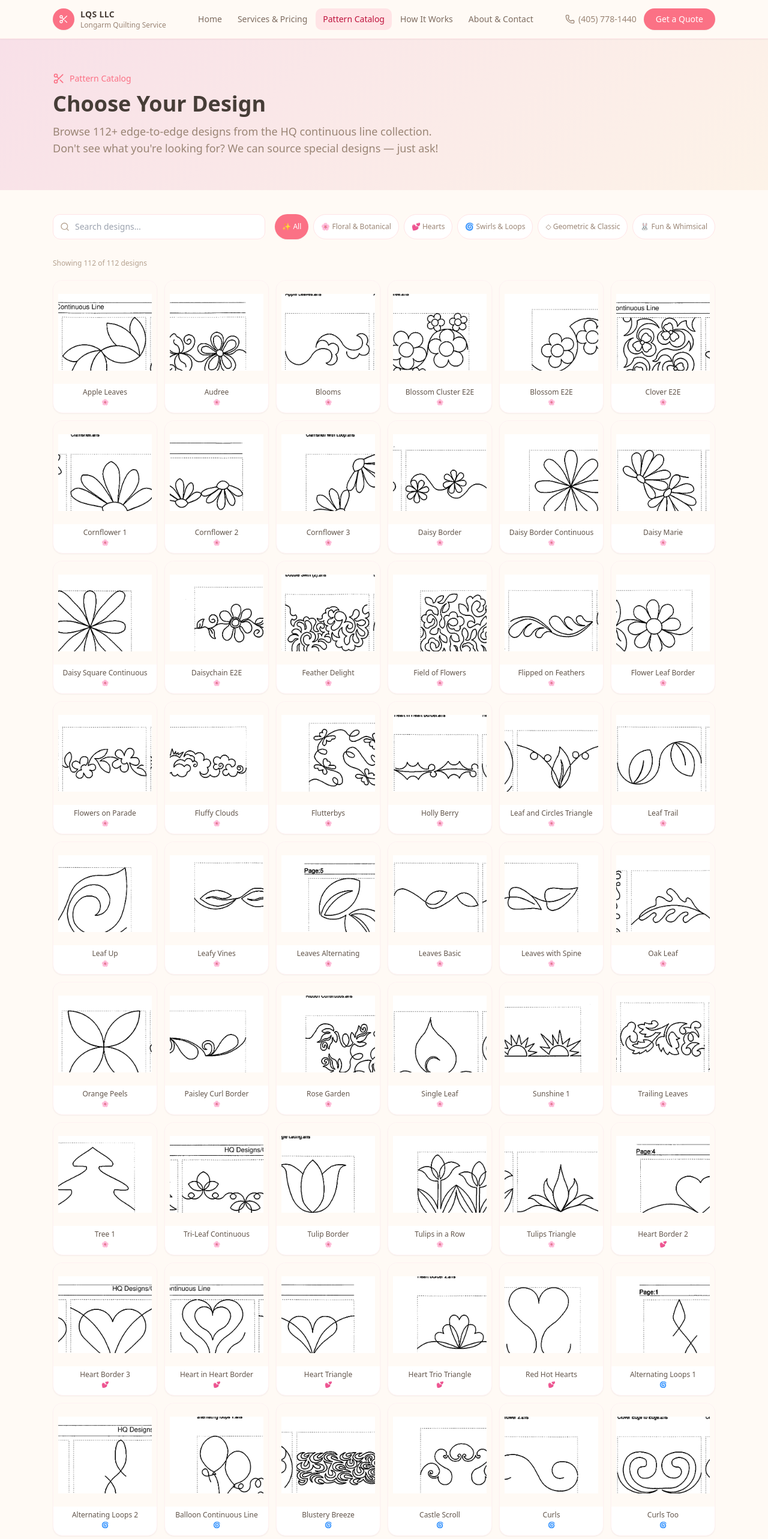
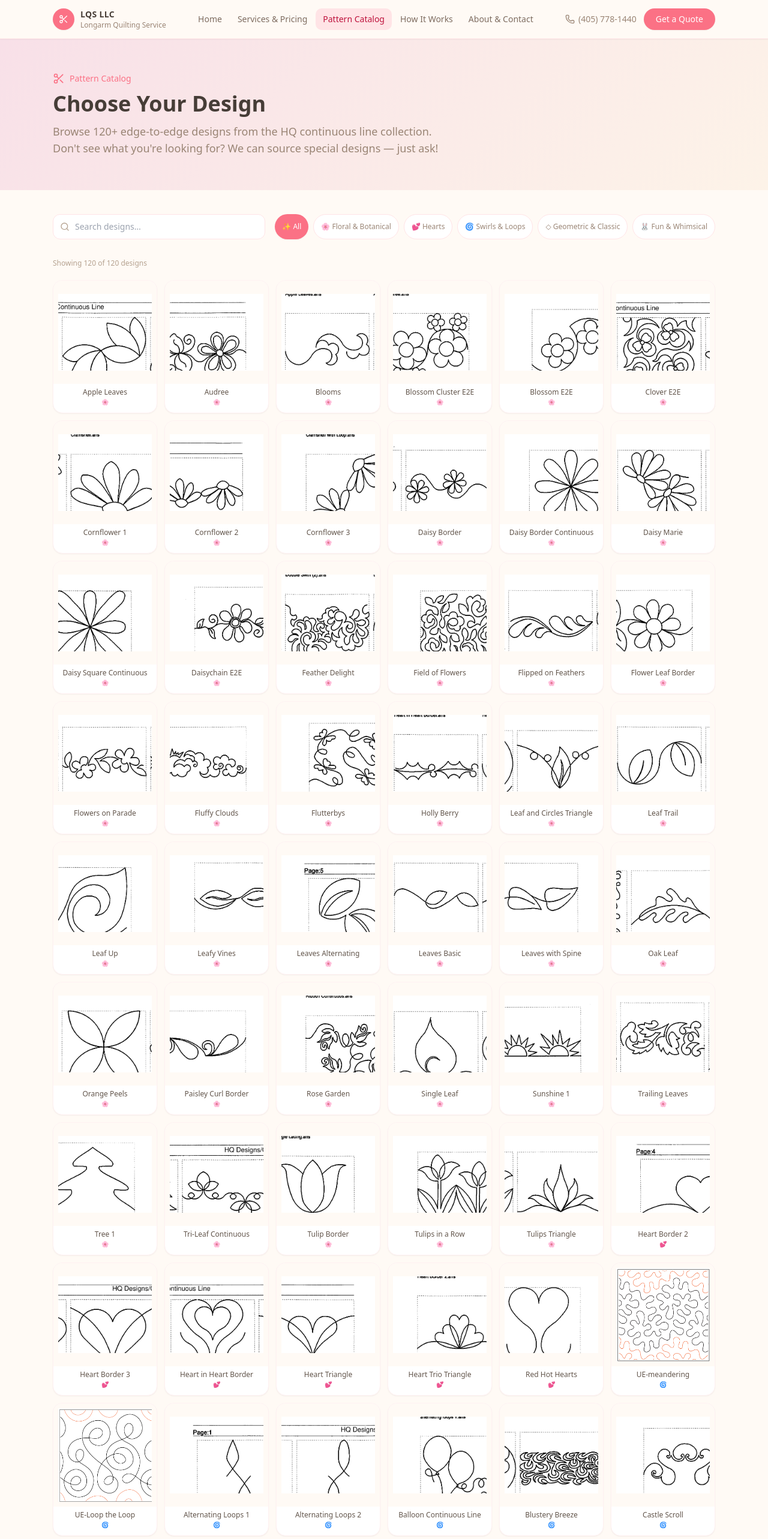
Before and after one commit to rednug405/lqs-website, a Next.js app: page /patterns in a window 1280 px wide. Shown: the top 2566 px of the page at 60% size. Built offline with nearby package versions, Linux system fonts and the light colour scheme.

Commit message:
Update page.tsx
pattern pictures

```diff
--- a/app/patterns/page.tsx
+++ b/app/patterns/page.tsx
@@ -67,6 +67,8 @@ const patterns: Pattern[] = [
   { name: "Heart Trio Triangle", category: "Hearts", img: "/patterns/heart-trio-triangle.png" },
   { name: "Red Hot Hearts", category: "Hearts", img: "/patterns/red-hot-hearts.png" },
   // Swirls & Loops
+  { name: "UE-meandering", category: "Swirls & Loops", img: "/patterns/UE-meandering.png" },
+  { name: "UE-Loop the Loop", category: "Swirls & Loops", img: "/patterns/UE-Loop the Loop.png" },
   { name: "Alternating Loops 1", category: "Swirls & Loops", img: "/patterns/alternating-loops-1.png" },
   { name: "Alternating Loops 2", category: "Swirls & Loops", img: "/patterns/alternating-loops-2.png" },
   { name: "Balloon Continuous Line", category: "Swirls & Loops", img: "/patterns/balloon-continuous-line.png" },
@@ -95,6 +97,10 @@ const patterns: Pattern[] = [
   { name: "Water Meander", category: "Swirls & Loops", img: "/patterns/water-meander.png" },
   { name: "Wind", category: "Swirls & Loops", img: "/patterns/wind.png" },
   // Geometric & Classic
+  { name: "UE-Hexi", category: "Geometric & Classic", img: "/patterns/UE-Hexi.png" },
+  { name: "UE-Alternating Baptist Fan", category: "Geometric & Classic", img: "/patterns/UE-Alternating Baptist Fan.png" },
+  { name: "UE-Snow Crystals", category: "Geometric & Classic", img: "/patterns/UE-Snow Crystals.png" },
+  { name: "UE-Stars", category: "Geometric & Classic", img: "/patterns/UE-Stars.png" },
   { name: "Baptist Fan", category: "Geometric & Classic", img: "/patterns/baptist-fan.png" },
   { name: "Bubble Scale", category: "Geometric & Classic", img: "/patterns/bubble-scale.png" },
   { name: "Cat Eyes 2", category: "Geometric & Classic", img: "/patterns/cat-eyes-2.png" },
@@ -134,6 +140,9 @@ const patterns: Pattern[] = [
   // Fun & Whimsical
   { name: "Bunny and Stars E2E", category: "Fun & Whimsical", img: "/patterns/bunny-and-stars-e2e.png" },
   { name: "Dinosaurs", category: "Fun & Whimsical", img: "/patterns/dinosaurs.png" },
+  { name: "UE-Animal Crackers", category: "Fun & Whimsical", img: "/patterns/UE-Animal Crackers.png" },
+  { name: "UE-Halloween", category: "Fun & Whimsical", img: "/patterns/UE-Holloween.png" },
+
 ];
 
 const categories: Category[] = ["All", "Floral & Botanical", "Hearts", "Swirls & Loops", "Geometric & Classic", "Fun & Whimsical"];
```
